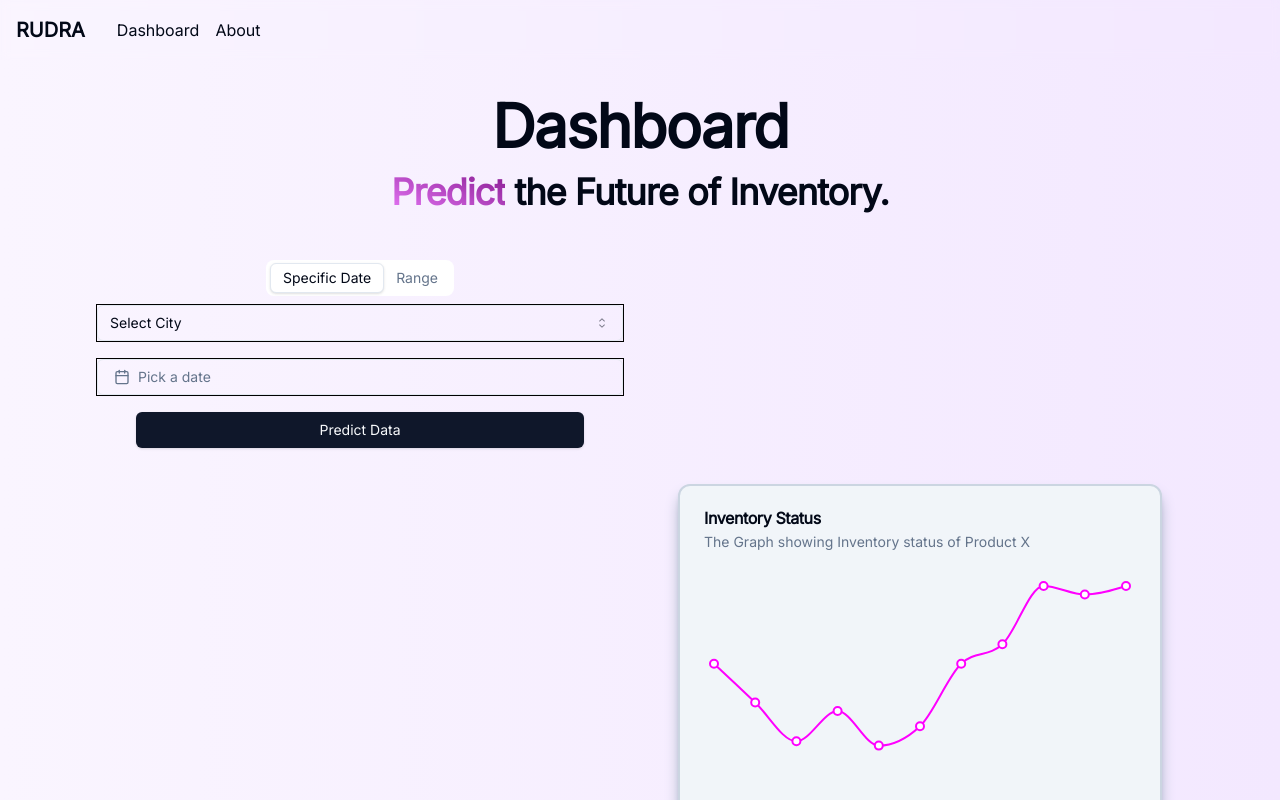
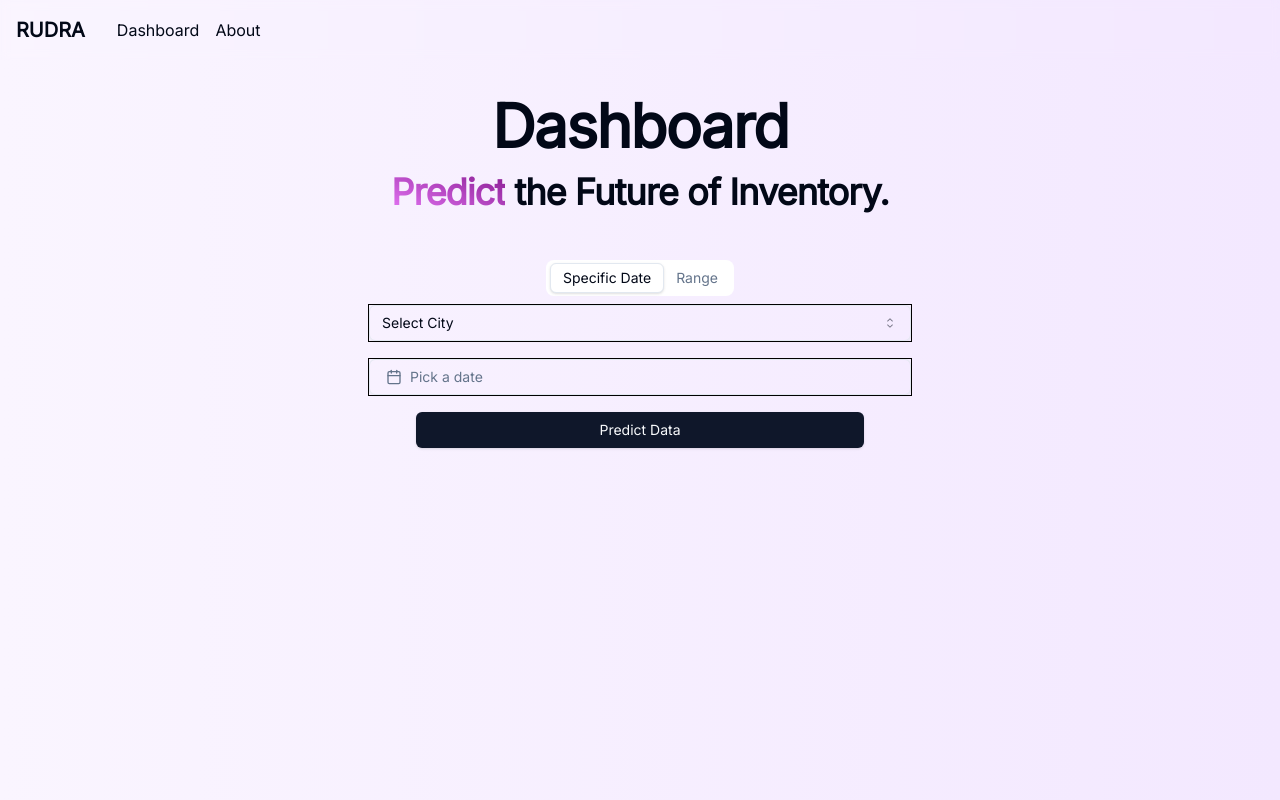
Before and after one commit to so-sc/rudra-nivhack, a Next.js app in the folder frontend/: page /dashboard in a window 1280 px wide. Shown: the top 800 px of the page. Built offline with nearby package versions, Linux system fonts and the light colour scheme.

Commit message:
Table is working

```diff
--- a/frontend/src/components/dashboard.tsx
+++ b/frontend/src/components/dashboard.tsx
@@ -67,9 +67,7 @@ export default function Dashboard() {
           the Future of Inventory.
         </h2>
       </div>
-      <div
-        className={`py-4 mx-auto grid w-full lg:grid-cols-2 gap-8 place-items-center`}
-      >
+      <div className={`py-4 mx-auto grid w-full gap-8 place-items-center`}>
         <Tabs
           defaultValue="specific"
           className="w-full flex flex-col items-center h-72 justify-start min-h-screen"
@@ -85,14 +83,6 @@ export default function Dashboard() {
             <RangeForm />
           </TabsContent>
         </Tabs>
-
-        <div className="w-11/12">
-          <Chart
-            data={data}
-            title="Inventory Status"
-            description="The Graph showing Inventory status of Product X"
-          />
-        </div>
       </div>
     </div>
   )
--- a/frontend/src/components/predict-form.tsx
+++ b/frontend/src/components/predict-form.tsx
@@ -99,8 +99,8 @@ export default function PredictForm() {
   ]
 
   return (
-    <>
-      <div className="w-full flex mb-16">
+    <div className="flex flex-col">
+      <div className="w-1/2  mx-auto flex">
         <form onSubmit={handleFormSubmit} className="w-full">
           <div className="transition-all w-full flex flex-col items-center gap-4">
             <div className="w-full border-black border">
@@ -128,7 +128,6 @@ export default function PredictForm() {
           </div>
         </form>
       </div>
-      <div>
       {res ? (
         <div className="">
           <CSVDisplay data={data} res={res} />
@@ -137,6 +136,5 @@ export default function PredictForm() {
         ""
       )}
     </div>
-    </>
   )
 }
```
Lines whose indentation alone changed are shown as unchanged.
